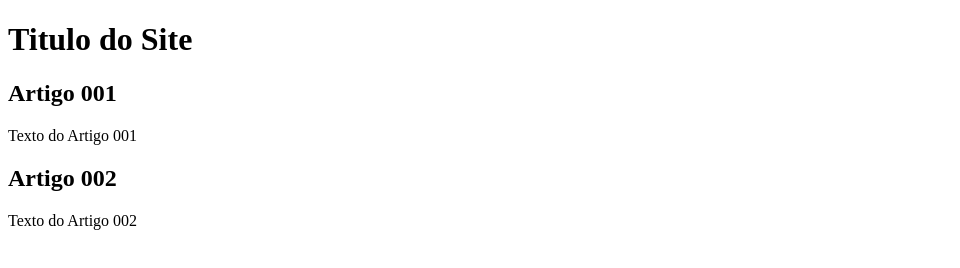
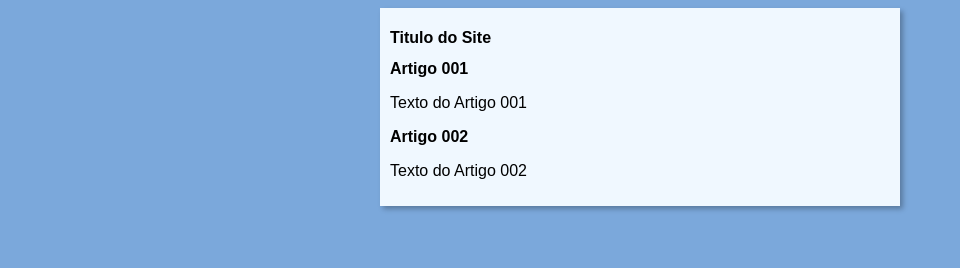
Before and after one commit to NomeJaExiste/projeto-site, a plain HTML site: page index.html in a window 1280 px wide. Shown: the whole page, without its empty margins (0-960 px from the left). Drawn offline with Linux system fonts and the light colour scheme.

Commit message:
inicio do design

```diff
--- /dev/null
+++ b/estilos/style.css
@@ -0,0 +1,16 @@
+*{
+    font-family: Arial, Helvetica, sans-serif;
+    font-size: 16px;
+}
+
+body {
+    background-color: rgb(123, 168, 219);
+}
+
+main {
+    background-color: aliceblue;
+    width: 500px;
+    margin: auto;
+    padding: 10px;
+    box-shadow: 3px 3px 5px rgba(0, 0, 0, 0.274);
+}
--- a/index.html
+++ b/index.html
@@ -5,6 +5,7 @@
     <meta http-equiv="X-UA-Compatible" content="IE=edge">
     <meta name="viewport" content="width=device-width, initial-scale=1.0">
     <title>Titulo do site</title>
+    <link rel="stylesheet" href="estilos/style.css">
 </head>
 <body>
     <main>
```
